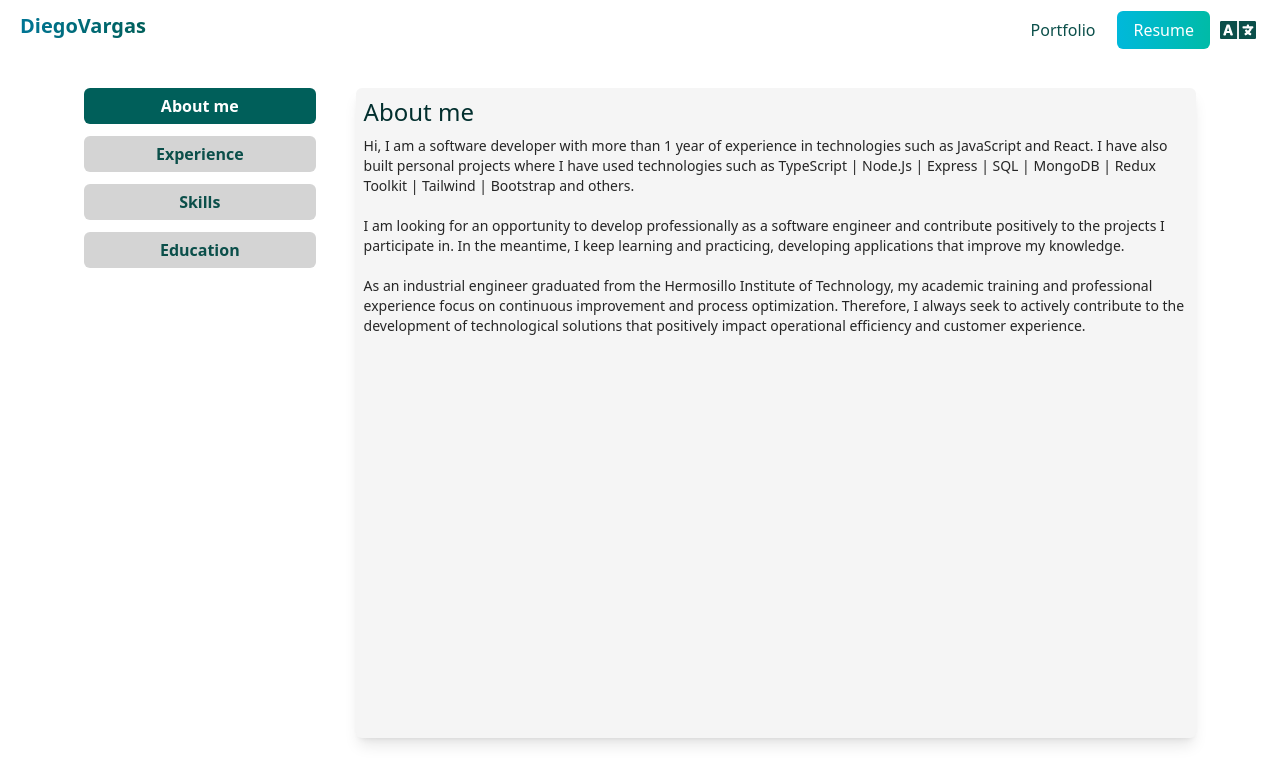
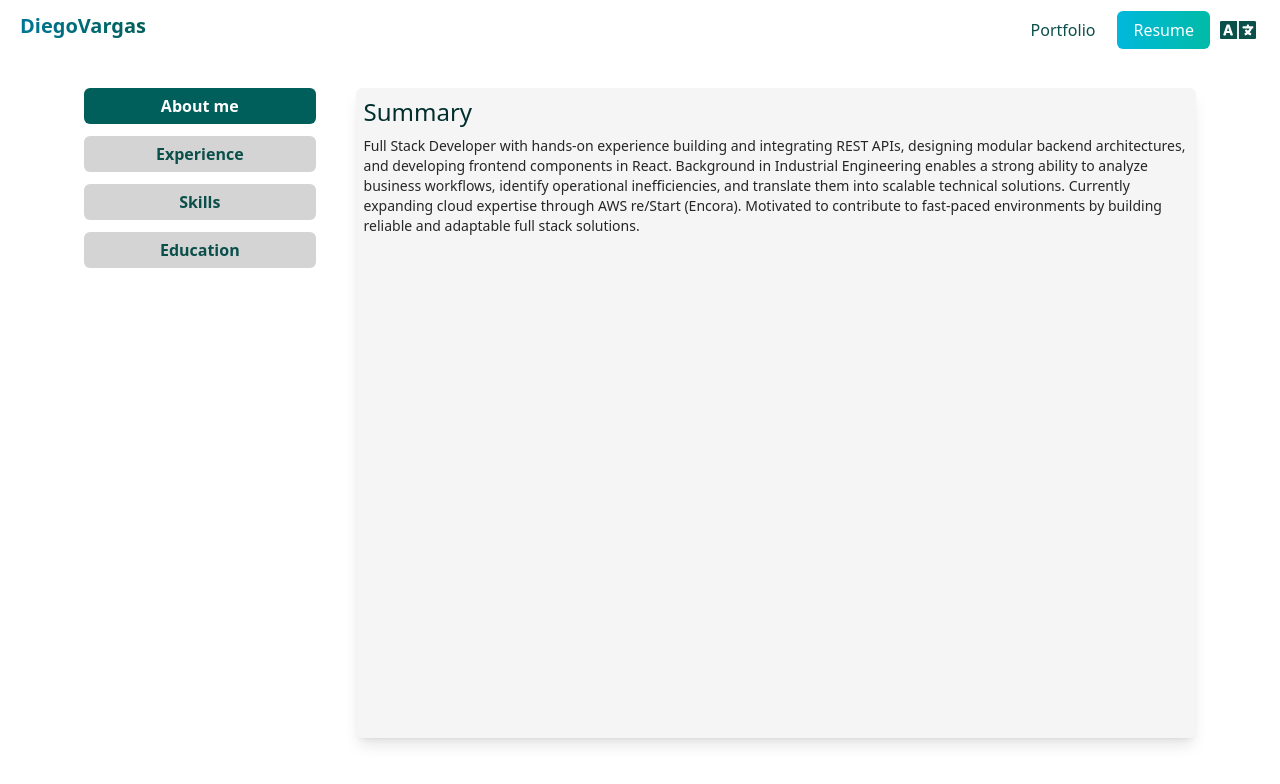
Before and after one commit to JuanDiegoVP/Portfolio, a React (Vite) app: page /resume in a window 1280 px wide. Shown: the top 784 px of the page. Built offline with nearby package versions, Linux system fonts and the light colour scheme.

Commit message:
Update summary info

```diff
--- a/src/components/AboutMe.tsx
+++ b/src/components/AboutMe.tsx
@@ -4,17 +4,10 @@ import { RootState } from "../main";
 export const AboutMe = () => {
   const { language } = useSelector((state: RootState) => state.language);
 
-  // Layout & Container Classes: container, mx-auto, flex, grid, columns-*, space-*, gap-*, order-*
-  // Spacing & Positioning Classes: p-*, m-*, mt-*, mb-*, ml-*, mr-*, absolute, relative, fixed, sticky
-  // Size & Dimension Classes: w-*, h-*, min-w-*, min-h-*, max-w-*, max-h-*,
-  // Typography Classes: text-*, font-*, leading-*, tracking-*, pre-line, whitespace-*, text-ellipsis, text-overflow-*
-  // Visual Styles: bg-*, border-*, shadow-*, ring-*, outline-*
-  // Interactive states: hover:*, focus:*, active:*, disabled:*
-
   return (
     <div className="text-teal-950">
       <h1 className="text-2xl">
-        {language === "en" ? "About me" : "Sobre mí"}
+        {language === "en" ? "Summary" : "Resumen"}
       </h1>
       <p
         className="
@@ -23,16 +16,8 @@ export const AboutMe = () => {
         "
       >
         {language === "en"
-          ? `Hi, I am a software developer with more than 1 year of experience in technologies such as JavaScript and React. I have also built personal projects where I have used technologies such as TypeScript | Node.Js | Express | SQL | MongoDB | Redux Toolkit | Tailwind | Bootstrap and others.
-
-        I am looking for an opportunity to develop professionally as a software engineer and contribute positively to the projects I participate in. In the meantime, I keep learning and practicing, developing applications that improve my knowledge.
-
-        As an industrial engineer graduated from the Hermosillo Institute of Technology, my academic training and professional experience focus on continuous improvement and process optimization. Therefore, I always seek to actively contribute to the development of technological solutions that positively impact operational efficiency and customer experience.`
-          : `Hola, soy un desarrollador de software con más de 1 año de experiencia en tecnologías como JavaScript y React. También he construido proyectos personales donde he utilizado tecnologías como TypeScript | Node.Js | Express | SQL | MongoDB | Redux Toolkit | Tailwind | Bootstrap y otras.
-
-        Estoy buscando una oportunidad para desarrollarme profesionalmente como ingeniero de software y contribuir positivamente a los proyectos en los que participo. Mientras tanto, sigo aprendiendo y practicando, desarrollando aplicaciones que mejoran mis conocimientos.
-
-        Como ingeniero industrial graduado del Instituto Tecnológico de Hermosillo, mi formación académica y experiencia profesional se centran en la mejora continua y la optimización de procesos. Por lo tanto, siempre busco contribuir activamente al desarrollo de soluciones tecnológicas que impacten positivamente en la eficiencia operativa y la experiencia del cliente.`}
+          ? `Full Stack Developer with hands-on experience building and integrating REST APIs, designing modular backend architectures, and developing frontend components in React. Background in Industrial Engineering enables a strong ability to analyze business workflows, identify operational inefficiencies, and translate them into scalable technical solutions. Currently expanding cloud expertise through AWS re/Start (Encora). Motivated to contribute to fast-paced environments by building reliable and adaptable full stack solutions.`
+          : `Desarrollador Full Stack con experiencia práctica en la construcción e integración de APIs REST, diseño de arquitecturas backend modulares y desarrollo de componentes frontend en React. Mi formación en Ingeniería Industrial me permite analizar flujos de trabajo empresariales, identificar ineficiencias operativas y traducirlas en soluciones técnicas escalables. Actualmente ampliando conocimientos en la nube a través de AWS re/Start (Encora). Motivado para contribuir en entornos dinámicos mediante la creación de soluciones full stack fiables y adaptables.`}
       </p>
     </div>
   );
--- a/src/pages/Portfolio.tsx
+++ b/src/pages/Portfolio.tsx
@@ -7,17 +7,25 @@ import { useSelector } from "react-redux";
 import { RootState } from "../main";
 import { CiMail } from "react-icons/ci";
 
-// Layout & Container Classes: container, mx-auto, flex, grid, columns-*, space-*, gap-*, order-*
-// Spacing & Positioning Classes: p-*, m-*, mt-*, mb-*, ml-*, mr-*, absolute, relative, fixed, sticky, md:px-20, lg:px-30, overflow-hidden
-// Size & Dimension Classes: w-*, h-*, min-w-*, min-h-*, max-w-*, max-h-*,
-// Typography Classes: text-*, font-*, leading-*, tracking-*, pre-line, whitespace-*, text-ellipsis, text-overflow-*, text-center, text-gray-800
-// Visual Styles: bg-*, border-*, shadow-*, ring-*, outline-*
-// Interactive states: hover:*, focus:*, active:*, disabled:*
-
-// Where does the text-gray-500 class fall in the above categories?
-
 export const Portfolio = () => {
   const { language } = useSelector((state: RootState) => state.language);
+
+  const a = [1, 2, 3, 4, 1, 2, 3];
+
+  const numbers = a.filter((item, index) => a.indexOf(item) === index);
+  console.log(numbers); // [1, 2, 3, 4]
+  let repetitions = new Array(numbers.length).fill(0);
+
+  numbers.map((item) => {
+    a.map((el) => {
+      if (item == el) {
+        repetitions[numbers.indexOf(item)]++;
+      }
+    });
+  });
+  const uniqueRepetitions = repetitions.indexOf(1);
+
+
 
   return (
     <main
```
